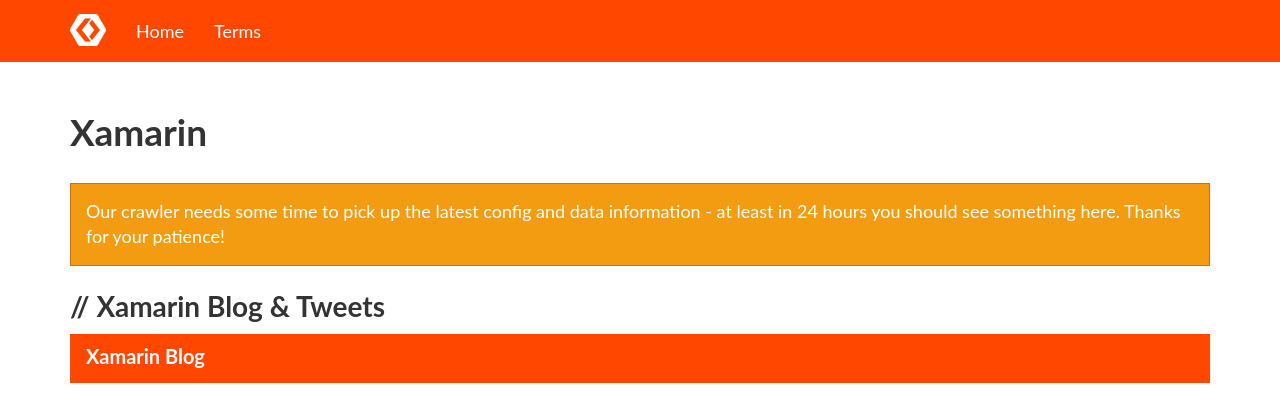
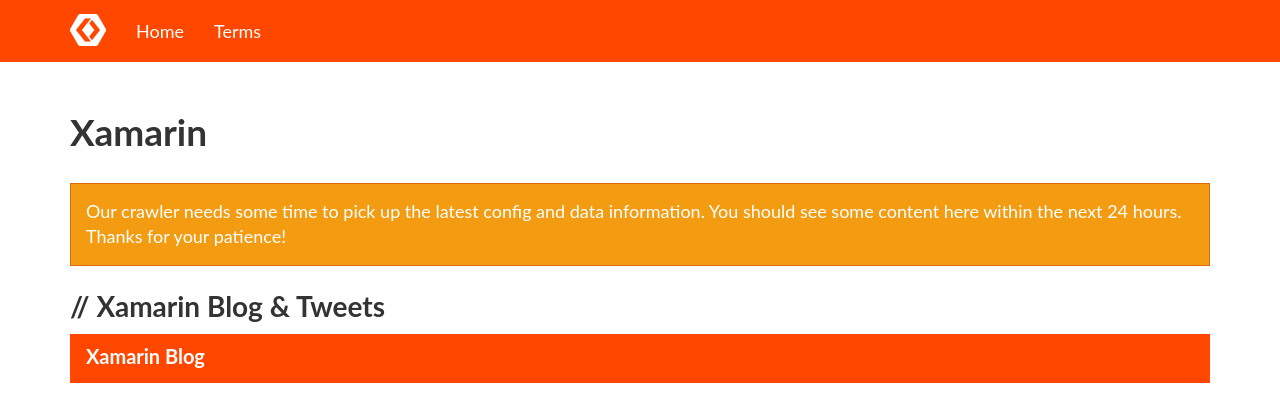
Before and after one commit to Code-Inside/KnowYourStack, a Jekyll site: the page built from _pages/xamarin.html, in a window 1280 px wide. Shown: the top 395 px of the page. Built offline with Jekyll 4.4.1, drawn with Linux system fonts in a browser that asks for light colours; nearby versions of some CDN libraries.

Commit message:
Update CheckForEmptyData.html

```diff
--- a/_includes/CheckForEmptyData.html
+++ b/_includes/CheckForEmptyData.html
@@ -1,3 +1,3 @@
 {{ if include.data == nil }}
-<div class="alert alert-warning" role="alert">Our crawler needs some time to pick up the latest config and data information - at least in 24 hours you should see something here. Thanks for your patience!</div>
+<div class="alert alert-warning" role="alert">Our crawler needs some time to pick up the latest config and data information. You should see some content here within the next 24 hours. Thanks for your patience!</div>
 {{ endif }}
```
